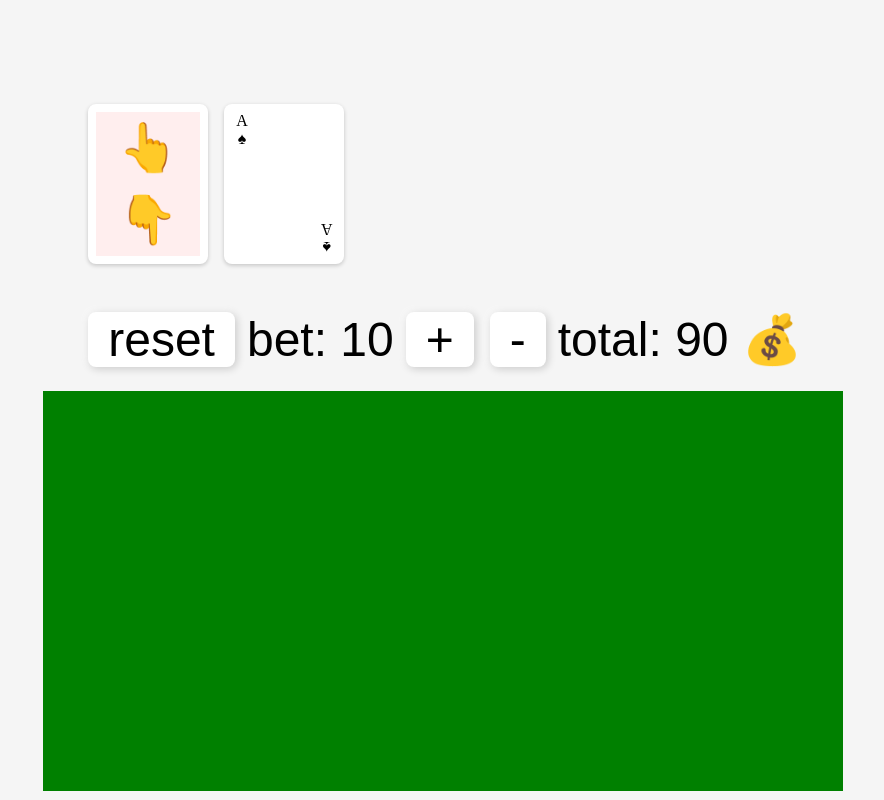
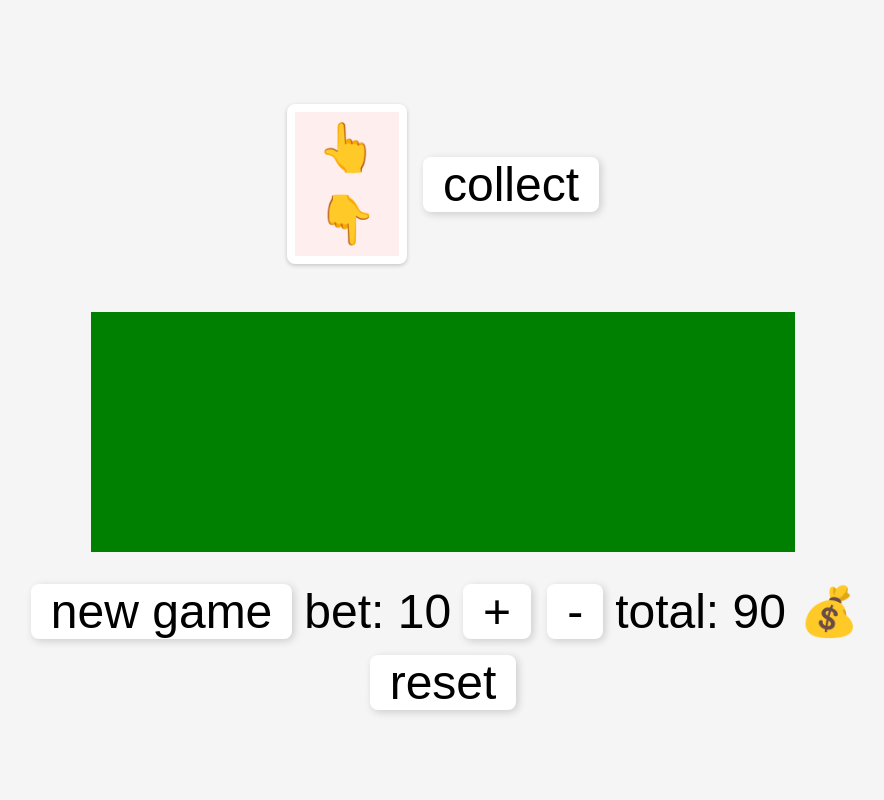
Before and after one commit to Aleksej10/canvas, a React app in the folder highlow/: page / in a window 1280 px wide. Shown: the whole page, without its empty margins (197-1081 px from the left). Built offline with nearby package versions, Linux system fonts and the light colour scheme.

Commit message:
extended functionality, added canvas ui

```diff
--- a/highlow/src/Game.js
+++ b/highlow/src/Game.js
@@ -69,6 +69,12 @@ function Cards(props){
   for(let i = 0; i<index; i++){
     turnedCards.push(<TurnedCard key = {i} value= { cards[i] } />);
   }
+  const lastTurned = index < 0 ?
+    null :
+    (<LastTurned
+      value = { cards[index] }
+      outcome = { props.outcome }
+    />);
 
   return (
     <div className='cards'>
@@ -76,56 +82,60 @@ function Cards(props){
         onClick={(high)=>props.onClick(high)}
       />
       { turnedCards }
-      <LastTurned
-        value = { cards[index] }
-        outcome = { props.outcome }
-      />
-    </div>
-  );
-}
-
-function Bets(props){
-  return (
-    <div className='bets'>
-      <div className='btn' onClick={()=>props.reset()}>
-        <p className='bet-p'> reset </p>
-      </div>
-      <div className='hbox'>
-        <p className='bet-p'> bet: { props.bet } </p>
-        <div className='btn' onClick={()=>props.incBet()}> <p className='bet-p'> + </p></div>
-        <div className='btn' onClick={()=>props.decBet()}> <p className='bet-p'> - </p></div>
-      </div>
-      <div className='hbox'>
-        <p className='bet-p'> total: { props.total } 💰</p>
+      { lastTurned }
+      <div className='vbox'>
+        <p className='bet-p'> { props.inGameMoney } </p>
+        <div className='btn' onClick={()=>props.collect()}>
+          <p className='bet-p'> collect </p>
+        </div>
       </div>
     </div>
   );
 }
 
-class Game extends React.Component {
+function Controls(props){
+  return(
+    <div className='vbox'>
+      <div className='hbox'>
+        <div className='btn' onClick={()=>props.newGame()}>
+          <p className='bet-p'> new game </p>
+        </div>
+        <p className='bet-p'> bet: { props.bet } </p>
+        <div className='btn' onClick={()=>props.incBet()}>
+          <p className='bet-p'> + </p>
+        </div>
+        <div className='btn' onClick={()=>props.decBet()}>
+          <p className='bet-p'> - </p>
+        </div>
+        <p className='bet-p'> total: { props.total } 💰</p>
+      </div>
+      <div className='btn' onClick={()=>props.reset()}>
+        <p className='bet-p'> reset </p>
+      </div>
+    </div>
+  )
+}
+
+class GameCanvas extends React.Component {
   constructor(props){
     super(props);
-
     this.ref = React.createRef();
-    // this.draw_card.bind(this.props);
-    this.componentDidUpdate.bind(this.props.index);
-    this.componentDidMount.bind(this.props.index);
   }
 
   componentDidMount(){
-    const cards = this.props.cards;
-    const index = this.props.index;
-    for(let i=0; i< index; i++){
-      this.draw_card(cards[i], i*10, 0);
-    }
+    this.draw_cards();
   }
 
   componentDidUpdate(){
     this.clearCanvas();
+    this.draw_cards();
+  }
+
+  draw_cards(){
     const cards = this.props.cards;
     const index = this.props.index;
     for(let i=0; i<= index; i++){
-      this.draw_card(cards[i], i*10, 0);
+      this.draw_card(cards[i], i*12, 0);
     }
   }
 
@@ -137,56 +147,29 @@ class Game extends React.Component {
   draw_card(CardNumber, DestinationX, DestinationY) {
     let ctx = this.refs.ref.getContext('2d');
 
-    // size of 1 card in image at this time: 64*96
-    let SourceX = (CardNumber % 13) * 64;
-    let SourceY = Math.floor(CardNumber / 13) * 96;
+    const sWidth = 64;
+    const sHeight = 96;
+    const wScale = 1;
+    const hScale = 1.5;
+    let sx = (CardNumber % 13) * sWidth;
+    let sy = Math.floor(CardNumber / 13) * sHeight;
 
     ctx.drawImage(
       this.refs.deckImg,
-      SourceX,
-      SourceY,
-      64,
-      96,
+      sx,
+      sy,
+      sWidth,
+      sHeight,
       DestinationX,
       DestinationY,
-      64,
-      96
+      sWidth*wScale,
+      sHeight*hScale,
     );
   }
 
-  deckClick(high){
-    if(this.props.index >= 51){
-      console.log('deck is empy');
-      return;
-    }
-    const decider = (previous, current) => current !== previous && (current > previous) === high;
-    const pCard = this.props.cards[this.props.index] % 13;
-    const cCard = this.props.cards[this.props.index+1] % 13;
-
-    const outcome = decider(pCard, cCard);
-    this.props.setGlow(outcome);
-    setTimeout(()=>{this.props.updateBank(outcome)}, outcome ? 0 : 2000);
-  }
-
-
   render(){
     return (
-      <div className='game'>
-        <div className='vbox'>
-          <Cards
-            index = { this.props.index }
-            cards = { this.props.cards }
-            outcome = { this.props.outcome }
-            onClick={ (high) => this.deckClick(high) }
-          />
-          <Bets
-            bet = { this.props.bet }
-            total = { this.props.total }
-            incBet = { () => this.props.incBet() }
-            decBet = { () => this.props.decBet() }
-            reset = { () => this.props.reset() }
-          />
-        </div>
+      <div className='vbox'>
         <canvas
           ref='ref'
           className='GameCanvas'
@@ -202,6 +185,58 @@ class Game extends React.Component {
   }
 }
 
+class Game extends React.Component {
+
+
+  deckClick(high){
+    if(this.props.inGameMoney === 0){
+      console.log('you need to bet something');
+      return;
+    }
+    if(this.props.index >= 51){
+      console.log('deck is empy');
+      return;
+    }
+    const decider = (previous, current) => current !== previous && (current > previous) === high;
+    const pCard = this.props.cards[this.props.index] % 13;
+    const cCard = this.props.cards[this.props.index+1] % 13;
+
+    const outcome = decider(pCard, cCard);
+    this.props.setGlow(outcome);
+    this.props.updateBank(outcome);
+  }
+
+
+  render(){
+    return (
+      <div className='game'>
+        <div className='vbox'>
+          <Cards
+            index = { this.props.index }
+            cards = { this.props.cards }
+            outcome = { this.props.outcome }
+            onClick = { (high) => this.deckClick(high) }
+            collect = { () => this.props.collect() }
+            inGameMoney = { this.props.inGameMoney }
+          />
+        </div>
+        <GameCanvas
+          index = { this.props.index }
+          cards = { this.props.cards }
+        />
+        <Controls
+          bet = { this.props.bet }
+          total = { this.props.total }
+          incBet = { () => this.props.incBet() }
+          decBet = { () => this.props.decBet() }
+          reset = { () => this.props.reset() }
+          newGame = { () => this.props.newGame() }
+        />
+      </div>
+    );
+  }
+}
+
 
 const mapStateToProps = (state) => {
   return {
@@ -210,6 +245,7 @@ const mapStateToProps = (state) => {
     bet: state.bet,
     total: state.total,
     outcome: state.outcome,
+    inGameMoney: state.inGameMoney,
   };
 };
 
@@ -218,6 +254,26 @@ const mapDispatchToProps = (dispatch) => {
     reset: () => {
       dispatch({
         type: 'reset',
+      });
+    },
+    collect: () => {
+      dispatch({
+        type: 'collect',
+      });
+    },
+    doubleBet: () => {
+      dispatch({
+        type: 'doubleBet',
+      });
+    },
+    lost: () => {
+      dispatch({
+        type: 'lost',
+      });
+    },
+    newGame: () => {
+      dispatch({
+        type: 'newGame',
       });
     },
     decBet: () => {
--- a/highlow/src/index.css
+++ b/highlow/src/index.css
@@ -106,13 +106,13 @@ body {
   padding: 2vmin;
 }
 
-.bets{
-  display: flex;
-  flex-direction: row;
-  justify-content: space-between;
-  align-items: center;
-  padding: 2vmin;
-}
+/* .bets{ */
+/*   display: flex; */
+/*   flex-direction: row; */
+/*   justify-content: space-between; */
+/*   align-items: center; */
+/*   padding: 2vmin; */
+/* } */
 
 .hbox{
   display: flex;
@@ -124,7 +124,7 @@ body {
 .vbox{
   display: flex;
   flex-direction: column !important;
-  align-items: left;
+  align-items: center;
 }
 
 .game{
@@ -163,13 +163,11 @@ body {
 }
 
 .GameCanvas{
-  /* display: flex; */
-  /* flex-direction: row; */
-  /* justify-content: left; */
-  /* align-items: center; */
-  /* padding: 2vmin; */
-  height: 50vmin;
-  width: 100vmin;
+  display: flex;
+  height: 30vmin;
+  width: 88vmin;
+  padding: 3vmin 3vmin;
+  margin: 3vmin 3vmin;
   background: green;
 }
 
--- a/highlow/src/index.js
+++ b/highlow/src/index.js
@@ -10,24 +10,69 @@ import {PersistGate} from 'redux-persist/integration/react';
 
 const reducer = (state =
   {
-    index: 0,
+    index: -1,
     cards: getShuffled(),
     bet: 10,
     total: 90,
     outcome: '',
   }, action) => {
   switch(action.type){
-    case 'reset':
+    case 'reset': {
+      state = {
+        ...state,
+        index: -1,
+        cards: getShuffled(),
+        bet: 10,
+        total: 90,
+        outcome: '',
+        inGameMoney: 0,
+      };
+      break;
+    }
+    case 'collect': {
+      if(state.inGameMoney === 0){
+        console.log('you have nothing to collect!');
+        break;
+      }
+      const total = state.total + state.inGameMoney;
+      state = {
+        ...state,
+        total: total,
+        inGameMoney: 0,
+      };
+      break;
+    }
+    case 'doubleBet': {
+      state = {
+        ...state,
+        inGameMoney: state.inGameMoney * 2,
+      };
+      break;
+    }
+    case 'lost': {
+      state = {
+        ...state,
+        inGameMoney: 0,
+      };
+      break;
+    }
+    case 'newGame': {
+      const inGameMoney = state.bet;
+      if(inGameMoney === 0){
+        console.log('you need to bet something');
+        break;
+      }
       state = {
         ...state,
         index: 0,
         cards: getShuffled(),
-        bet: 10,
-        total: 90,
+        inGameMoney: inGameMoney,
         outcome: '',
+        bet: 0,
       };
       break;
-    case 'decBet':
+    }
+    case 'decBet': {
       if(state.bet <= 10) break;
       state = {
         ...state,
@@ -35,7 +80,8 @@ const reducer = (state =
         total: state.total - 5,
       };
       break;
-    case 'incBet':
+    }
+    case 'incBet': {
       const inc = state.total < 5 ? state.total : 5;
       state = {
         ...state,
@@ -43,44 +89,30 @@ const reducer = (state =
         total: state.total - inc,
       };
       break;
-    case 'setGlow':
+    }
+    case 'setGlow': {
       state = {
         ...state,
         index: state.index + 1,
         outcome: action.outcome ? 'green-glow' : 'red-glow',
       };
       break;
-    case 'updateBank':
+    }
+    case 'updateBank': {
       if(action.outcome){
         state = {
           ...state,
-          total: state.total + state.bet,
+          inGameMoney: state.inGameMoney * 2,
         };
       }
       else{
-        var bet = state.bet;
-        var total = state.total;
-        if(total >= 2*bet){
-          total -= bet;
-        }
-        else if(total < 10){
-          console.log('minimum bet is 10');
-          bet = 0;
-        }
-        else{
-          total -= 10;
-          bet = 10;
-        }
         state = {
           ...state,
-          index: 0,
-          cards: getShuffled(),
-          outcome: '',
-          bet: bet,
-          total: total,
+          inGameMoney: 0,
         };
       }
       break;
+    }
     default: ;
   }
   return state;
```
